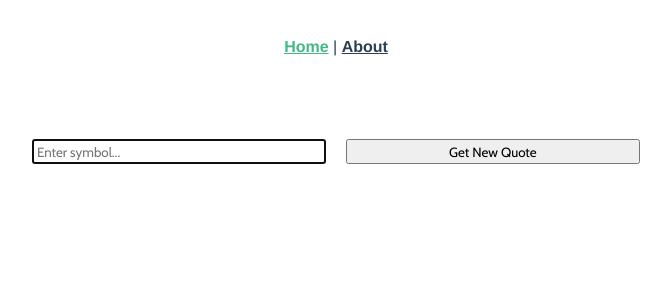
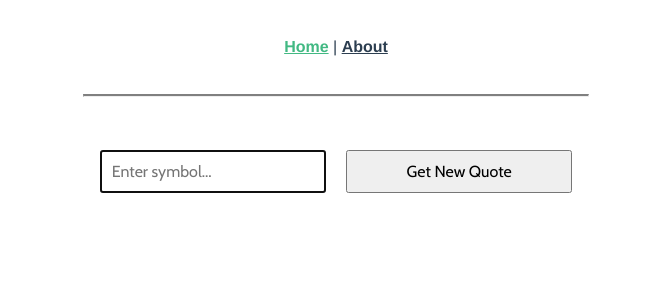
Before and after one commit to piknikki/stock-tracker, a Vue app: page / in a window 1280 px wide. Shown: the top 300 px of the page, without its empty margins (304-975 px from the left). Built offline with nearby package versions, Linux system fonts and the light colour scheme.

Commit message:
small tweaks on formatting

```diff
--- a/public/index.html
+++ b/public/index.html
@@ -6,11 +6,12 @@
     <meta name="viewport" content="width=device-width,initial-scale=1.0">
     <link rel="icon" href="<%= BASE_URL %>favicon.ico">
       <link href="https://fonts.googleapis.com/css2?family=Cabin&family=Lora&family=Roboto:wght@400;700&display=swap" rel="stylesheet">
-      <title><%= htmlWebpackPlugin.options.title %></title>
+      <script src="https://kit.fontawesome.com/48ff017e8b.js" crossorigin="anonymous"></script>
+      <title>Stock Grabber</title>
   </head>
   <body>
     <noscript>
-      <strong>We're sorry but <%= htmlWebpackPlugin.options.title %> doesn't work properly without JavaScript enabled. Please enable it to continue.</strong>
+      <strong>We're sorry but Stock Grabber doesn't work properly without JavaScript enabled. Please enable it to continue.</strong>
     </noscript>
     <div id="app"></div>
     <!-- built files will be auto injected -->
--- a/src/components/StockQuote.vue
+++ b/src/components/StockQuote.vue
@@ -55,6 +55,7 @@ export default {
 <style scoped>
 #company-name {
   width: 40%;
+  text-align: left;
 }
 
 #company-name, .header {
@@ -80,6 +81,7 @@ export default {
 
 .right {
   margin-left: auto;
+  font-weight: bold;
 }
 
 .header {
--- a/src/views/About.vue
+++ b/src/views/About.vue
@@ -1,5 +1,14 @@
 <template>
   <div class="about">
-    <h1>This is an about page</h1>
+    <h1>Welcome</h1>
+    <p>Stock Grabber is an app that grabs a few bits and bobs of stock information for the stock symbol you input.</p>
+    <router-link to="/"><i class="fal fa-home fa-4x"></i></router-link>
   </div>
 </template>
+
+<style>
+.fa-home {
+  text-align: center;
+
+}
+</style>
--- a/src/views/Home.vue
+++ b/src/views/Home.vue
@@ -1,6 +1,7 @@
 <template>
   <div id="container">
     <div class="row">
+      <hr>
       <div class="col-10">
         <stock-quote v-if="stock" v-bind:stock="stock"></stock-quote>
         <div class="alert alert-danger" role="alert" v-if="error">
@@ -72,6 +73,10 @@ export default {
 </script>
 
 <style>
+hr {
+  border-top: 2px solid gray;
+}
+
 input, button {
   padding: 0.2em;
   margin: 0.1em 0.2em;
@@ -82,12 +87,14 @@ input, button {
 }
 
 #container {
-  width: 50%;
+  width: 40%;
   margin: 0 auto;
 }
 
 .buttons {
-  width: 45%;
+  width: 40%;
   margin: 10px;
+  padding: 10px;
+  font-size: 1em;
 }
 </style>
```
